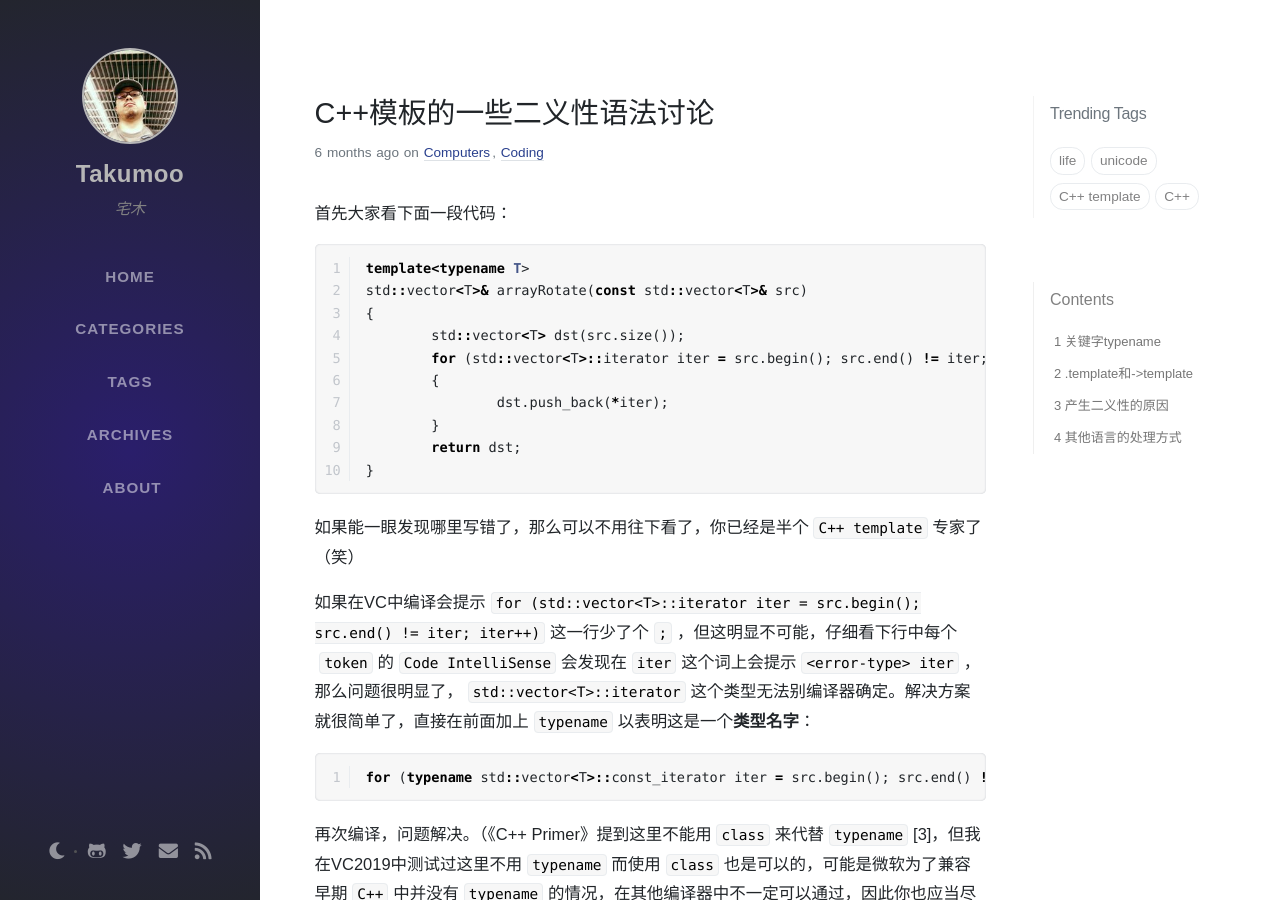
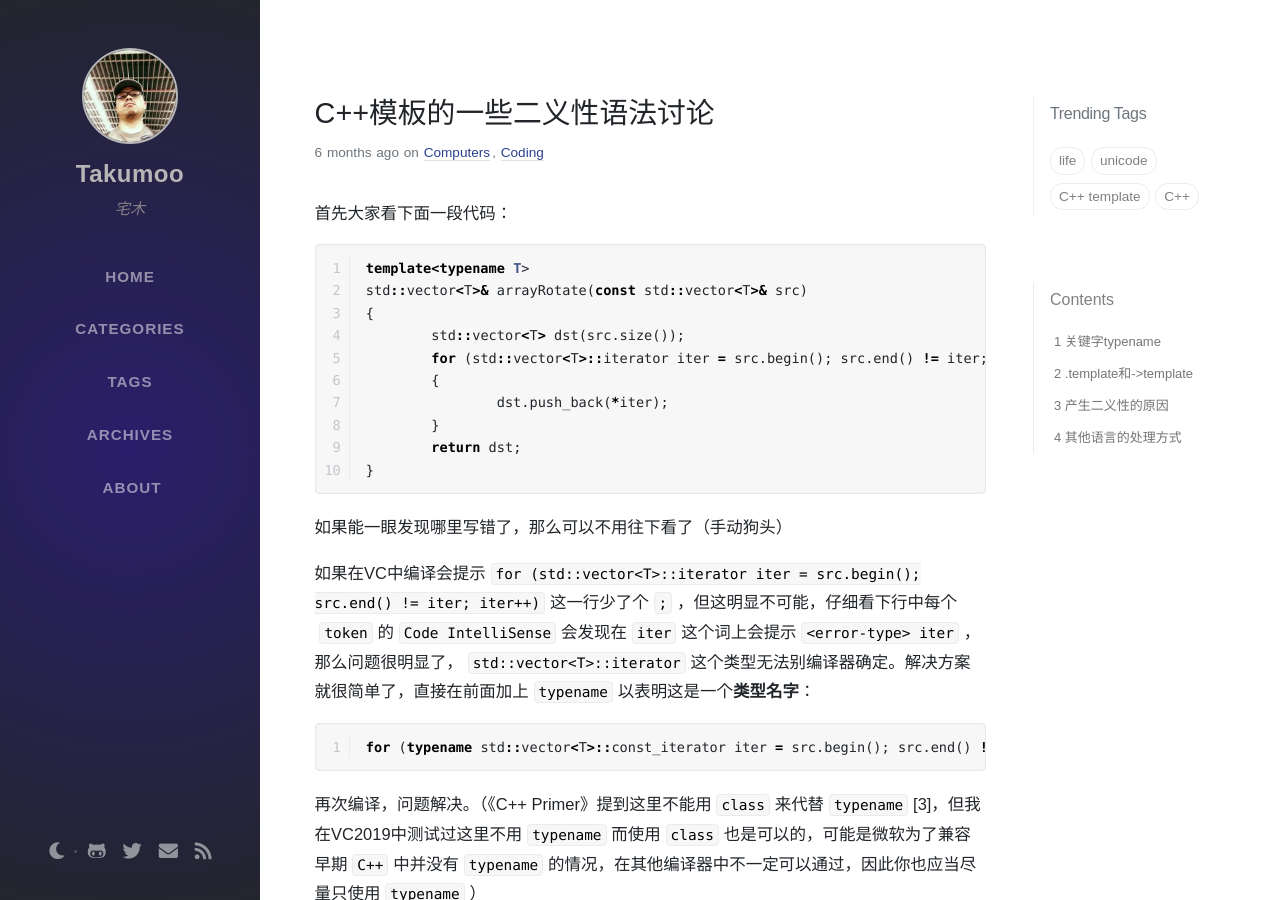
Before and after one commit to dajyaretakuya/takumoo, a Jekyll site: the page built from _posts/2019-09-13-typename-in-cplusplus-template.md, in a window 1280 px wide and 900 px high. Built offline with Jekyll 4.4.1, drawn with Linux system fonts in a browser that asks for light colours; nearby versions of some CDN libraries; some web fonts are replaced; comment, search, counter and statistics services are not loaded.

Commit message:
修改一些文章用词和表达

````diff
--- a/_posts/2019-09-13-typename-in-cplusplus-template.md
+++ b/_posts/2019-09-13-typename-in-cplusplus-template.md
@@ -18,7 +18,7 @@ std::vector<T>& arrayRotate(const std::vector<T>& src)
 	return dst;
 }
 ```
-如果能一眼发现哪里写错了，那么可以不用往下看了，你已经是半个`C++ template`专家了（笑）
+如果能一眼发现哪里写错了，那么可以不用往下看了（手动狗头）
 
 如果在VC中编译会提示`for (std::vector<T>::iterator iter = src.begin(); src.end() != iter; iter++)`这一行少了个`;`，但这明显不可能，仔细看下行中每个`token`的`Code IntelliSense`会发现在`iter`这个词上会提示`<error-type> iter`，那么问题很明显了，`std::vector<T>::iterator`这个类型无法别编译器确定。解决方案就很简单了，直接在前面加上`typename`以表明这是一个**类型名字**：
 ```cpp
````
Also changed, not shown: tabs/about.md (+1 -1 lines).
